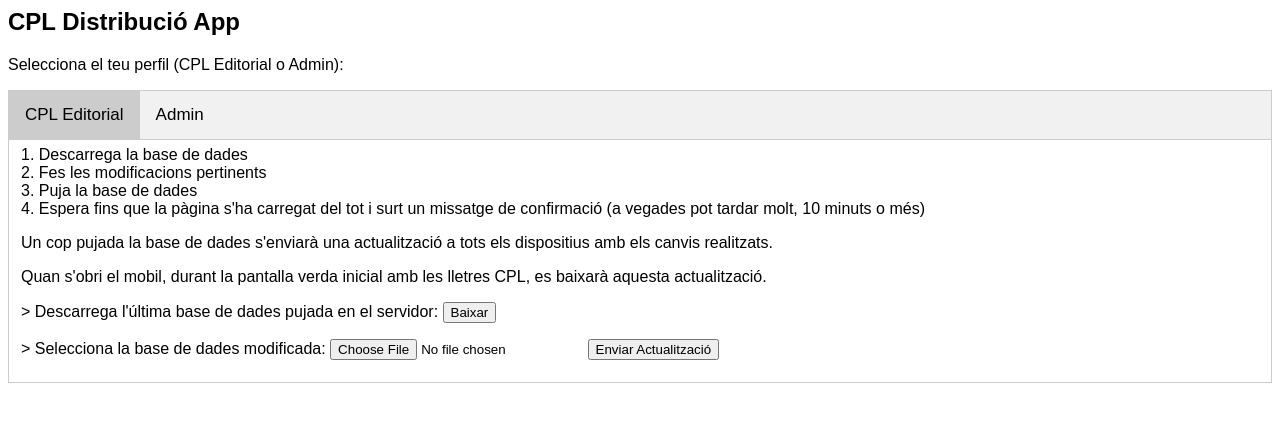
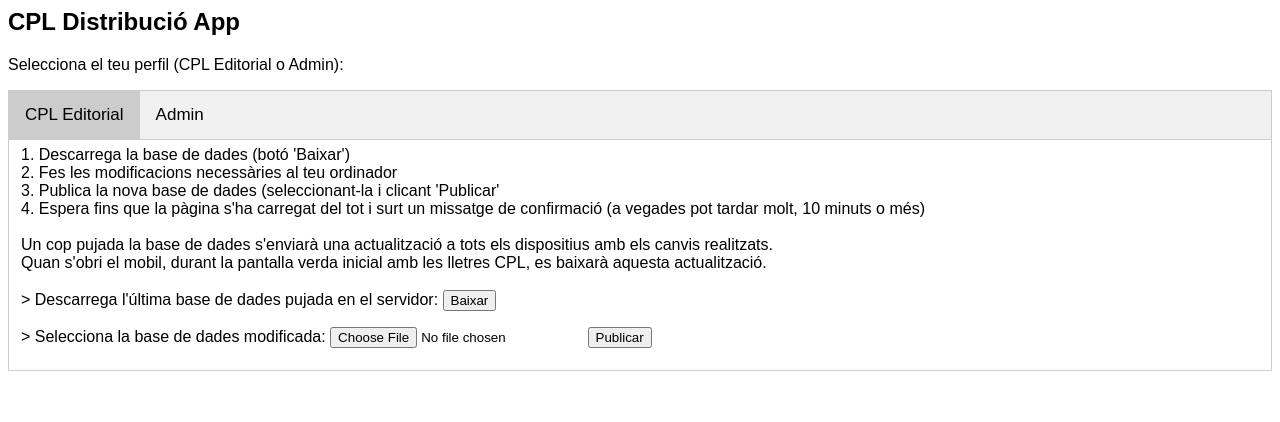
Before and after one commit to pausabe/deploy-cpl, a plain HTML site: page index.html in a window 1280 px wide. Both pictures are taken after a click on the button "CPL Editorial". Drawn offline with Linux system fonts and the light colour scheme.

Commit message:
Text changes

```diff
--- a/index.html
+++ b/index.html
@@ -51,12 +51,12 @@
         </div>
 
         <div id="CPL" class="tabcontent">
-            <label>1. Descarrega la base de dades</label><br>
-            <label>2. Fes les modificacions pertinents</label><br>
-            <label>3. Puja la base de dades</label><br>
-            <label>4. Espera fins que la pàgina s'ha carregat del tot i surt un missatge de confirmació (a vegades pot tardar molt, 10 minuts o més)</label><br>
-            <p>Un cop pujada la base de dades s'enviarà una actualització a tots els dispositius amb els canvis realitzats.</p>
-            <p>Quan s'obri el mobil, durant la pantalla verda inicial amb les lletres CPL, es baixarà aquesta actualització.</p>
+            <label>1. Descarrega la base de dades (botó 'Baixar')</label><br>
+            <label>2. Fes les modificacions necessàries al teu ordinador</label><br>
+            <label>3. Publica la nova base de dades (seleccionant-la i clicant 'Publicar'</label><br>
+            <label>4. Espera fins que la pàgina s'ha carregat del tot i surt un missatge de confirmació (a vegades pot tardar molt, 10 minuts o més)</label><br><br>
+            <label>Un cop pujada la base de dades s'enviarà una actualització a tots els dispositius amb els canvis realitzats.</label><br>
+            <label>Quan s'obri el mobil, durant la pantalla verda inicial amb les lletres CPL, es baixarà aquesta actualització.</label><br><br>
             <form action="/DownloadDatabaseFromProduction" method="GET">
                 <label>> Descarrega l'última base de dades pujada en el servidor: </label>
                 <button type="submit">Baixar</button>
@@ -65,7 +65,7 @@
                 <label>> Selecciona la base de dades modificada: </label>
                 <input name="db_file" type="file" accept=".db" />
                 <button type="submit"
-                        onclick="return confirm('Estàs segur?');">Enviar Actualització</button>
+                        onclick="return confirm('Estàs segur?');">Publicar</button>
             </form>
         </div>
 
```
